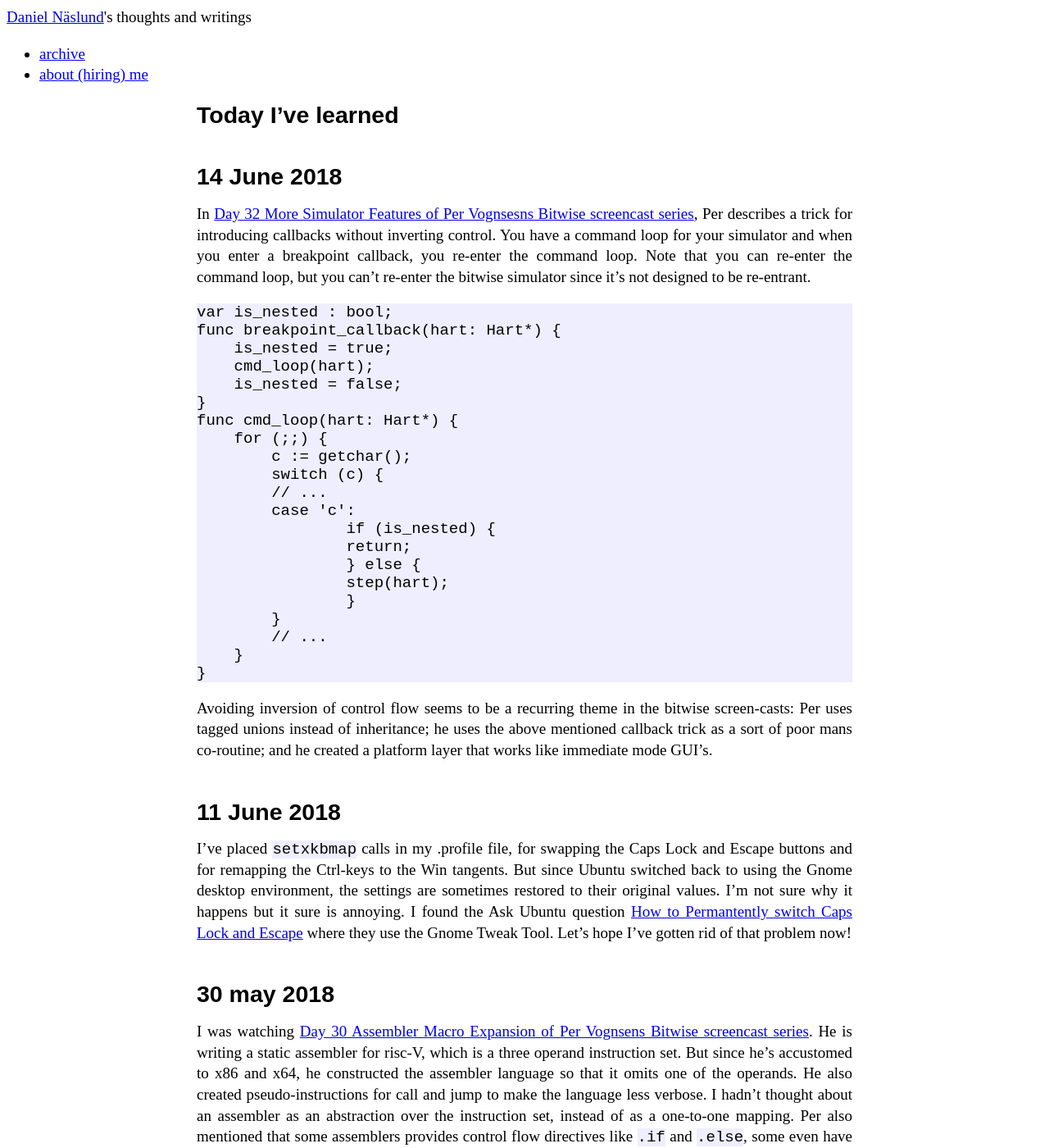
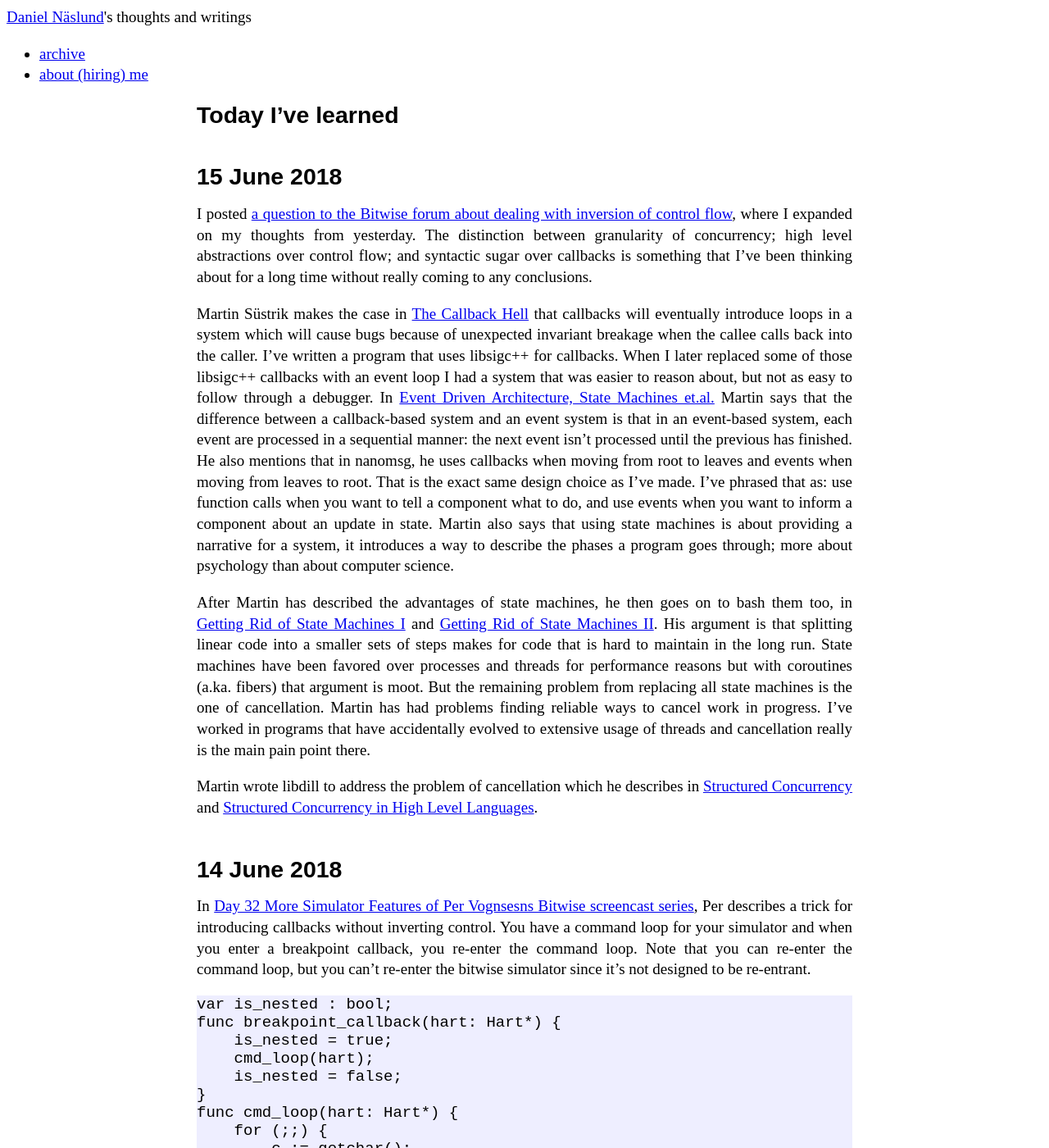
Before and after one commit to dannas/dannas.github.com, a Jekyll site: the page built from TIL.markdown, in a window 1280 px wide and 1400 px high. Shown: the whole window at 82% size. Built offline with Jekyll 4.4.1, drawn with Linux system fonts in a browser that asks for light colours.

Commit message:
Yet another TIL

```diff
--- a/TIL.markdown
+++ b/TIL.markdown
@@ -3,6 +3,16 @@ layout: default
 title: TIL - Today I've Learned
 ---
 # Today I've learned
+
+## 15 June 2018
+
+I posted [a question to the Bitwise forum about dealing with inversion of control flow](https://bitwise.handmade.network/forums/t/3207-dealing_with_inversion_of_control_flow), where I expanded on my thoughts from yesterday. The distinction between granularity of concurrency; high level abstractions over control flow; and syntactic sugar over callbacks is something that I've been thinking about for a long time without really coming to any conclusions.
+
+Martin Süstrik makes the case in [The Callback Hell](http://250bpm.com/blog:24) that callbacks will eventually introduce loops in a system which will cause bugs because of unexpected invariant breakage when the callee calls back into the caller.  I've written a program that uses libsigc++ for callbacks. When I later replaced some of those libsigc++ callbacks with an event loop I had a system that was easier to reason about, but not as easy to follow through a debugger. In [Event Driven Architecture, State Machines et.al.](http://250bpm.com/blog:25) Martin says that the difference between a callback-based system and an event system is that in an event-based system, each event are processed in a sequential manner: the next event isn't processed until the previous has finished. He also mentions that in nanomsg, he uses callbacks when moving from root to leaves and events when moving from leaves to root. That is the exact same design choice as I've made. I've phrased that as: use function calls when you want to tell a component what to do, and use events when you want to inform  a component about an update in state. Martin also says that using state machines is about providing a  narrative for a system, it introduces a way to describe the phases a program goes through; more about psychology than about computer science.
+
+After Martin has described the advantages of state machines, he then goes on to bash them too, in [Getting Rid of State Machines I](http://250bpm.com/blog:69) and [Getting Rid of State Machines II](http://250bpm.com/blog:70). His argument is that splitting linear code into a smaller sets of steps makes for code that is hard to maintain in the long run. State machines have been favored over processes and threads for performance reasons but with coroutines (a.ka. fibers) that argument is moot. But the remaining problem from replacing all state machines is the one of cancellation. Martin has had problems finding reliable ways to cancel work in progress. I've worked in programs that have accidentally evolved to extensive usage of threads and cancellation really is the main pain point there.
+
+Martin wrote libdill to address the problem of cancellation which he describes in [Structured Concurrency](http://250bpm.com/blog:71) and [Structured Concurrency in High Level Languages](http://250bpm.com/blog%3A124).
 
 ## 14 June 2018
 
```
